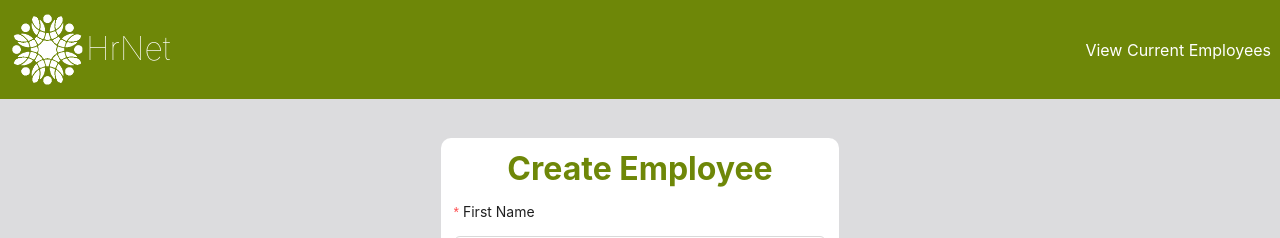
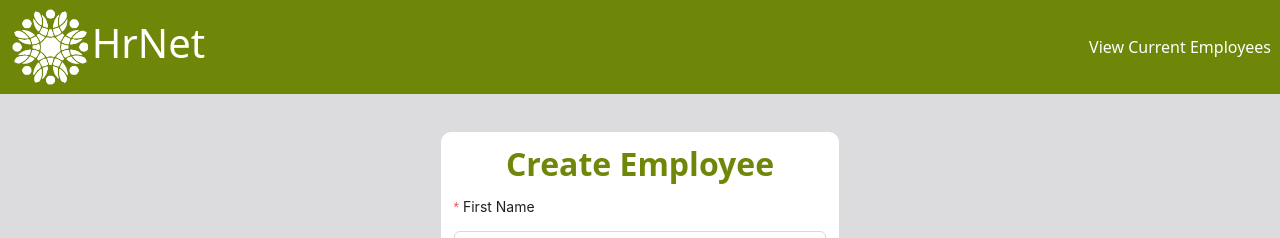
Before and after one commit to KhaeraB/HrNet-FrontEnd, a React (Create React App) app: page / in a window 1280 px wide. Shown: the top 238 px of the page. Built offline with nearby package versions, Linux system fonts and the light colour scheme; no server answers.

Commit message:
delete not use Css for perf

```diff
--- a/src/index.css
+++ b/src/index.css
@@ -1,360 +1,4 @@
-* {
-  margin: 0;
-  padding: 0;
-  box-sizing: border-box;
-}
 
-/* || VARIABLES */
-
-:root {
-  /* COLORS */
-  --BGCOLOR: #0F172A;
-  --BORDER-COLOR: #FFF;
-  --COLOR: #FFF;
-  --ERROR: firebrick;
-  --INACTIVE: lightgray;
-  --LINK-COLOR: whitesmoke;
-  --LINK-HOVER: rgba(245, 245, 245, 0.9);
-  --NOTE-BGCOLOR: hsla(240, 64%, 27%, 0.65);
-  --STATUS-COMPLETE: limegreen;
-  --STATUS-OPEN: firebrick;
-  --TABLE-BGCOLOR: #FFF;
-  --TABLE-COLOR: #000;
-  --INPUT-INVALID: #F00;
-}
-body {
-  margin: 0;
-  font-family: -apple-system, BlinkMacSystemFont, 'Segoe UI', 'Roboto', 'Oxygen',
-    'Ubuntu', 'Cantarell', 'Fira Sans', 'Droid Sans', 'Helvetica Neue',
-    sans-serif;
-  -webkit-font-smoothing: antialiased;
-  -moz-osx-font-smoothing: grayscale;
-}
-
-code {
-  font-family: source-code-pro, Menlo, Monaco, Consolas, 'Courier New',
-    monospace;
-}
-/*! normalize.css v8.0.1 | MIT License | github.com/necolas/normalize.css */
-
-/* Document
-   ========================================================================== */
-
-/**
- * 1. Correct the line height in all browsers.
- * 2. Prevent adjustments of font size after orientation changes in iOS.
- */
-
- html {
-  line-height: 1.15; /* 1 */
-  -webkit-text-size-adjust: 100%; /* 2 */
-}
-
-/* Sections
-   ========================================================================== */
-
-/**
- * Remove the margin in all browsers.
- */
-
-body {
-  margin: 0;
-}
-
-/**
- * Render the `main` element consistently in IE.
- */
-
-main {
-  display: block;
-}
-
-/**
- * Correct the font size and margin on `h1` elements within `section` and
- * `article` contexts in Chrome, Firefox, and Safari.
- */
-
-h1 {
-  font-size: 2em;
-  margin: 0.67em 0;
-}
-
-/* Grouping content
-   ========================================================================== */
-
-/**
- * 1. Add the correct box sizing in Firefox.
- * 2. Show the overflow in Edge and IE.
- */
-
-hr {
-  box-sizing: content-box; /* 1 */
-  height: 0; /* 1 */
-  overflow: visible; /* 2 */
-}
-
-/**
- * 1. Correct the inheritance and scaling of font size in all browsers.
- * 2. Correct the odd `em` font sizing in all browsers.
- */
-
-pre {
-  font-family: monospace, monospace; /* 1 */
-  font-size: 1em; /* 2 */
-}
-
-/* Text-level semantics
-   ========================================================================== */
-
-/**
- * Remove the gray background on active links in IE 10.
- */
-
-a {
-  background-color: transparent;
-}
-
-/**
- * 1. Remove the bottom border in Chrome 57-
- * 2. Add the correct text decoration in Chrome, Edge, IE, Opera, and Safari.
- */
-
-abbr[title] {
-  border-bottom: none; /* 1 */
-  text-decoration: underline; /* 2 */
-  text-decoration: underline dotted; /* 2 */
-}
-
-/**
- * Add the correct font weight in Chrome, Edge, and Safari.
- */
-
-b,
-strong {
-  font-weight: bolder;
-}
-
-/**
- * 1. Correct the inheritance and scaling of font size in all browsers.
- * 2. Correct the odd `em` font sizing in all browsers.
- */
-
-code,
-kbd,
-samp {
-  font-family: monospace, monospace; /* 1 */
-  font-size: 1em; /* 2 */
-}
-
-/**
- * Add the correct font size in all browsers.
- */
-
-small {
-  font-size: 80%;
-}
-
-/**
- * Prevent `sub` and `sup` elements from affecting the line height in
- * all browsers.
- */
-
-sub,
-sup {
-  font-size: 75%;
-  line-height: 0;
-  position: relative;
-  vertical-align: baseline;
-}
-
-sub {
-  bottom: -0.25em;
-}
-
-sup {
-  top: -0.5em;
-}
-
-/* Embedded content
-   ========================================================================== */
-
-/**
- * Remove the border on images inside links in IE 10.
- */
-
-img {
-  border-style: none;
-}
-
-/* Forms
-   ========================================================================== */
-
-/**
- * 1. Change the font styles in all browsers.
- * 2. Remove the margin in Firefox and Safari.
- */
-
-button,
-input,
-optgroup,
-select,
-textarea {
-  font-family: inherit; /* 1 */
-  font-size: 100%; /* 1 */
-  line-height: 1.15; /* 1 */
-  margin: 0; /* 2 */
-}
-
-/**
- * Show the overflow in IE.
- * 1. Show the overflow in Edge.
- */
-
-button,
-input { /* 1 */
-  overflow: visible;
-}
-
-/**
- * Remove the inheritance of text transform in Edge, Firefox, and IE.
- * 1. Remove the inheritance of text transform in Firefox.
- */
-
-button,
-select { /* 1 */
-  text-transform: none;
-}
-
-/**
- * Correct the inability to style clickable types in iOS and Safari.
- */
-
-
-
-/**
- * Remove the inner border and padding in Firefox.
- */
-
-button::-moz-focus-inner,
-[type="button"]::-moz-focus-inner,
-[type="reset"]::-moz-focus-inner,
-[type="submit"]::-moz-focus-inner {
-  border-style: none;
-  padding: 0;
-}
-
-/**
- * Restore the focus styles unset by the previous rule.
- */
-
-button:-moz-focusring,
-[type="button"]:-moz-focusring,
-[type="reset"]:-moz-focusring,
-[type="submit"]:-moz-focusring {
-  outline: 1px dotted ButtonText;
-}
-
-/**
- * Correct the padding in Firefox.
- */
-
-fieldset {
-  padding: 0.35em 0.75em 0.625em;
-}
-
-/**
- * 1. Correct the text wrapping in Edge and IE.
- * 2. Correct the color inheritance from `fieldset` elements in IE.
- * 3. Remove the padding so developers are not caught out when they zero out
- *    `fieldset` elements in all browsers.
- */
-
-legend {
-  box-sizing: border-box; /* 1 */
-  color: inherit; /* 2 */
-  display: table; /* 1 */
-  max-width: 100%; /* 1 */
-  padding: 0; /* 3 */
-  white-space: normal; /* 1 */
-}
-
-/**
- * Add the correct vertical alignment in Chrome, Firefox, and Opera.
- */
-
-progress {
-  vertical-align: baseline;
-}
-
-/**
- * Remove the default vertical scrollbar in IE 10+.
- */
-
-textarea {
-  overflow: auto;
-}
-
-/**
- * 1. Add the correct box sizing in IE 10.
- * 2. Remove the padding in IE 10.
- */
-
-[type="checkbox"],
-[type="radio"] {
-  box-sizing: border-box; /* 1 */
-  padding: 0; /* 2 */
-}
-
-/**
- * Correct the cursor style of increment and decrement buttons in Chrome.
- */
-
-[type="number"]::-webkit-inner-spin-button,
-[type="number"]::-webkit-outer-spin-button {
-  height: auto;
-}
-
-/**
-* Form
-*/
-
-/* Interactive
-   ========================================================================== */
-
-/*
- * Add the correct display in Edge, IE 10+, and Firefox.
- */
-
-details {
-  display: block;
-}
-
-/*
- * Add the correct display in all browsers.
- */
-
-summary {
-  display: list-item;
-}
-
-/* Misc
-   ========================================================================== */
-
-/**
- * Add the correct display in IE 10+.
- */
-
-template {
-  display: none;
-}
-
-/**
- * Add the correct display in IE 10.
- */
-
-[hidden] {
-  display: none;
-}
 .errmsg {
   display: inline-block;
   background-color: var(--TABLE-BGCOLOR);
```
